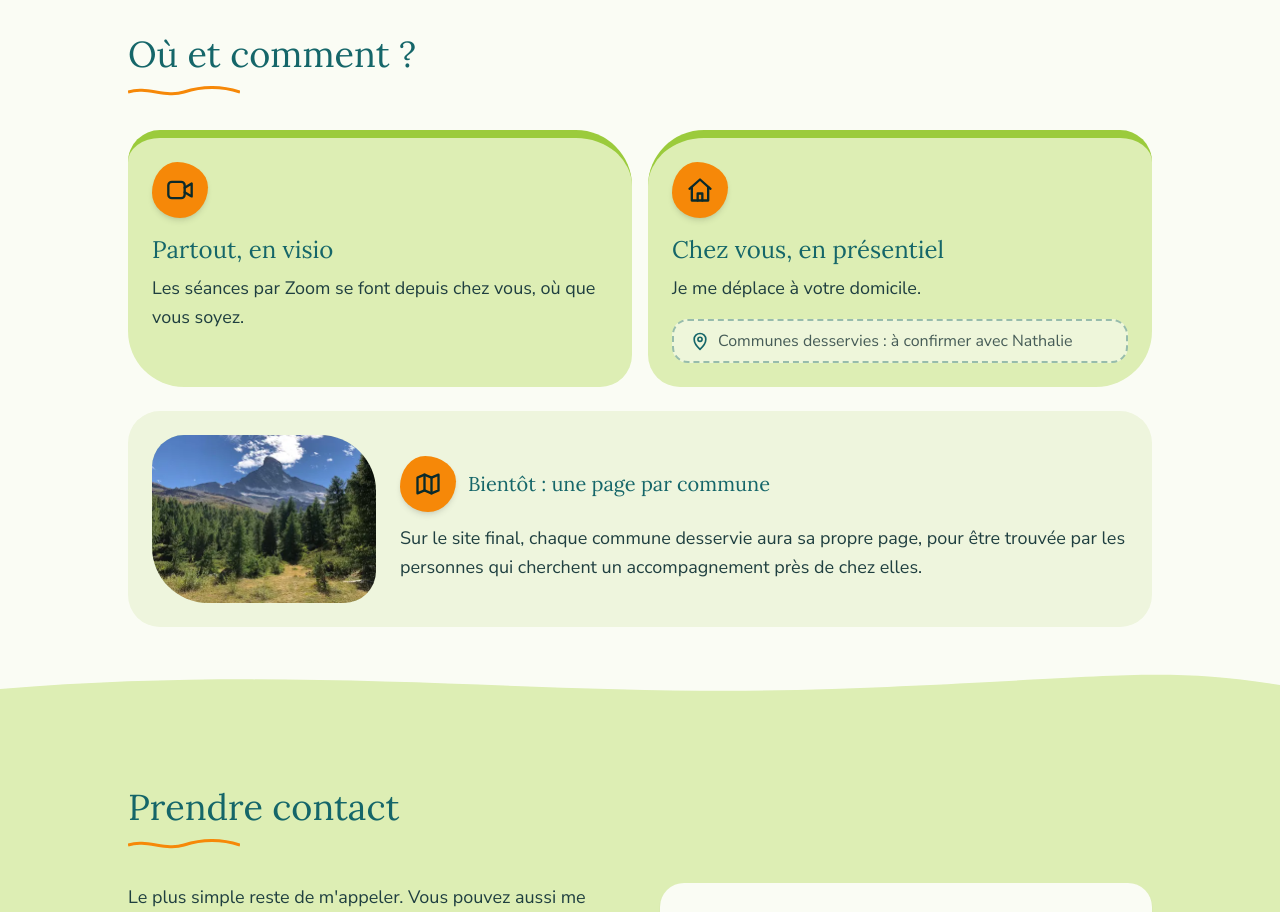
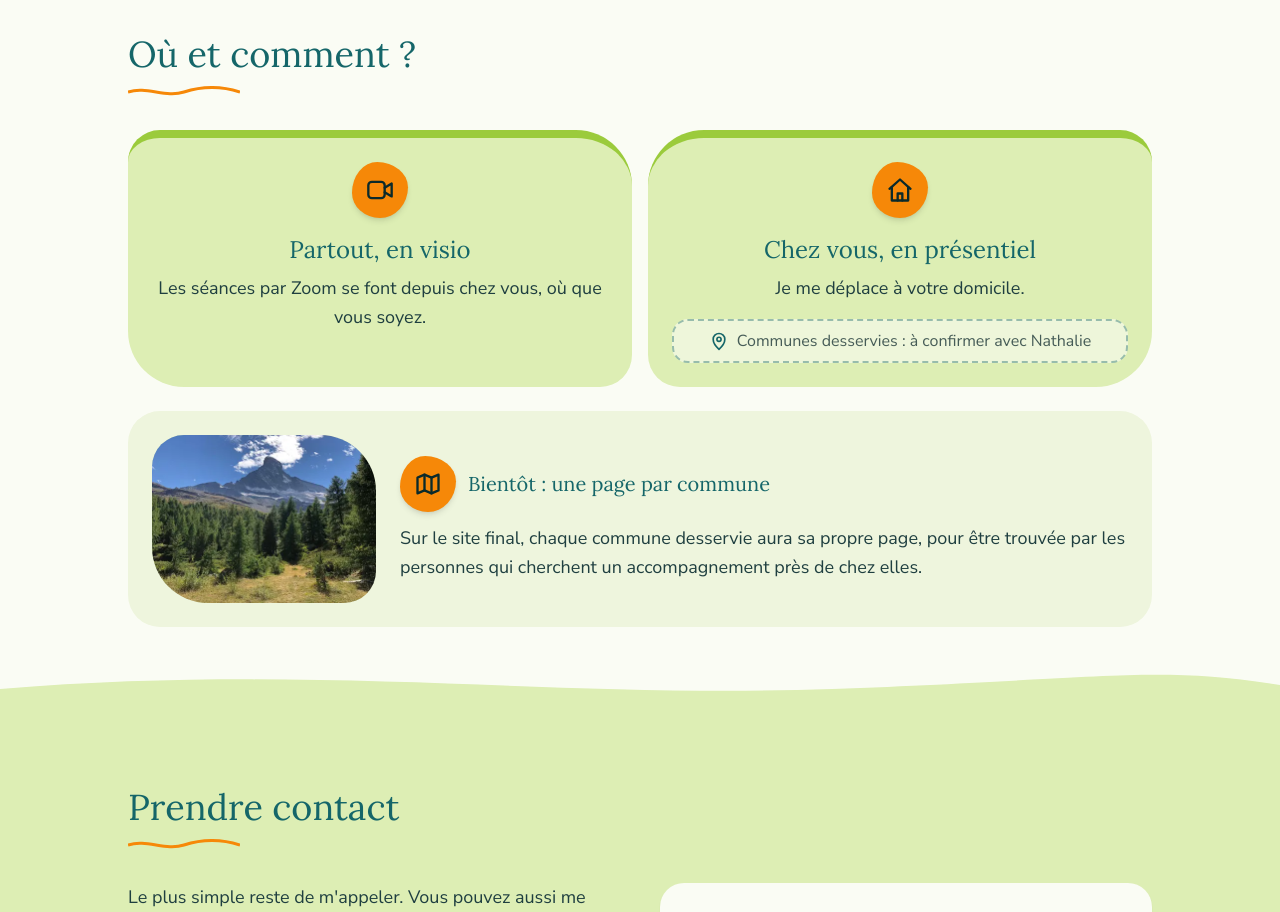
Before and after one commit to sebkeops/allolavie, a Next.js app in the folder apps/simulation/: page / in a window 1280 px wide. Shown: the part 5180-6092 px from the top of the page. Built offline with nearby package versions, Linux system fonts and the light colour scheme.

Commit message:
fix(lot0): pictos et textes centrés dans les cartes « Où et comment ? » (desktop aussi)
Co-Authored-By: Claude Opus 5.5 <noreply@anthropic.com>
Claude-Session: https://claude.ai/code/session_01NhER3B5TE75AnWDieDEF3U

```diff
--- a/apps/simulation/app/_components/Sections.tsx
+++ b/apps/simulation/app/_components/Sections.tsx
@@ -235,7 +235,7 @@ export function Faq() {
 /* Pastille ronde qui porte un picto (orange du logo, picto en `night`). */
 function Pastille({ children, centrer = false }: { children: React.ReactNode; centrer?: boolean }) {
   return (
-    <span aria-hidden="true" className={`${centrer ? "mx-auto md:mx-0" : ""} flex h-14 w-14 shrink-0 items-center justify-center rounded-[45%_55%_50%_50%/55%_45%_55%_45%] bg-orange text-night shadow-md`}>
+    <span aria-hidden="true" className={`${centrer ? "mx-auto" : ""} flex h-14 w-14 shrink-0 items-center justify-center rounded-[45%_55%_50%_50%/55%_45%_55%_45%] bg-orange text-night shadow-md`}>
       {children}
     </span>
   );
@@ -245,20 +245,20 @@ export function Zone() {
   return (
     <Section id="zone" titre={zone.titre} vague={7}>
       <div className="grid gap-4 md:grid-cols-2">
-        <div className="rounded-[2rem_3.5rem_2rem_3.5rem] border-t-8 border-lime bg-leaf p-6 text-center md:text-left">
+        <div className="rounded-[2rem_3.5rem_2rem_3.5rem] border-t-8 border-lime bg-leaf p-6 text-center">
           <Pastille centrer>
             <IconeVisio />
           </Pastille>
           <h3 className="mt-4 font-serif text-2xl text-teal">{zone.visio.titre}</h3>
           <p className="mt-2">{zone.visio.texte}</p>
         </div>
-        <div className="rounded-[3.5rem_2rem_3.5rem_2rem] border-t-8 border-lime bg-leaf p-6 text-center md:text-left">
+        <div className="rounded-[3.5rem_2rem_3.5rem_2rem] border-t-8 border-lime bg-leaf p-6 text-center">
           <Pastille centrer>
             <IconeMaison />
           </Pastille>
           <h3 className="mt-4 font-serif text-2xl text-teal">{zone.presentiel.titre}</h3>
           <p className="mt-2">{zone.presentiel.texte}</p>
-          <p className="mt-4 flex items-center justify-center gap-2 rounded-2xl border-2 border-dashed md:justify-start border-teal/40 bg-paper/60 px-4 py-2 text-base text-muted">
+          <p className="mt-4 flex items-center justify-center gap-2 rounded-2xl border-2 border-dashed border-teal/40 bg-paper/60 px-4 py-2 text-base text-muted">
             <IconeRepere className="h-5 w-5 shrink-0 text-teal" />
             {zone.presentiel.zonePlaceholder}
           </p>
```
